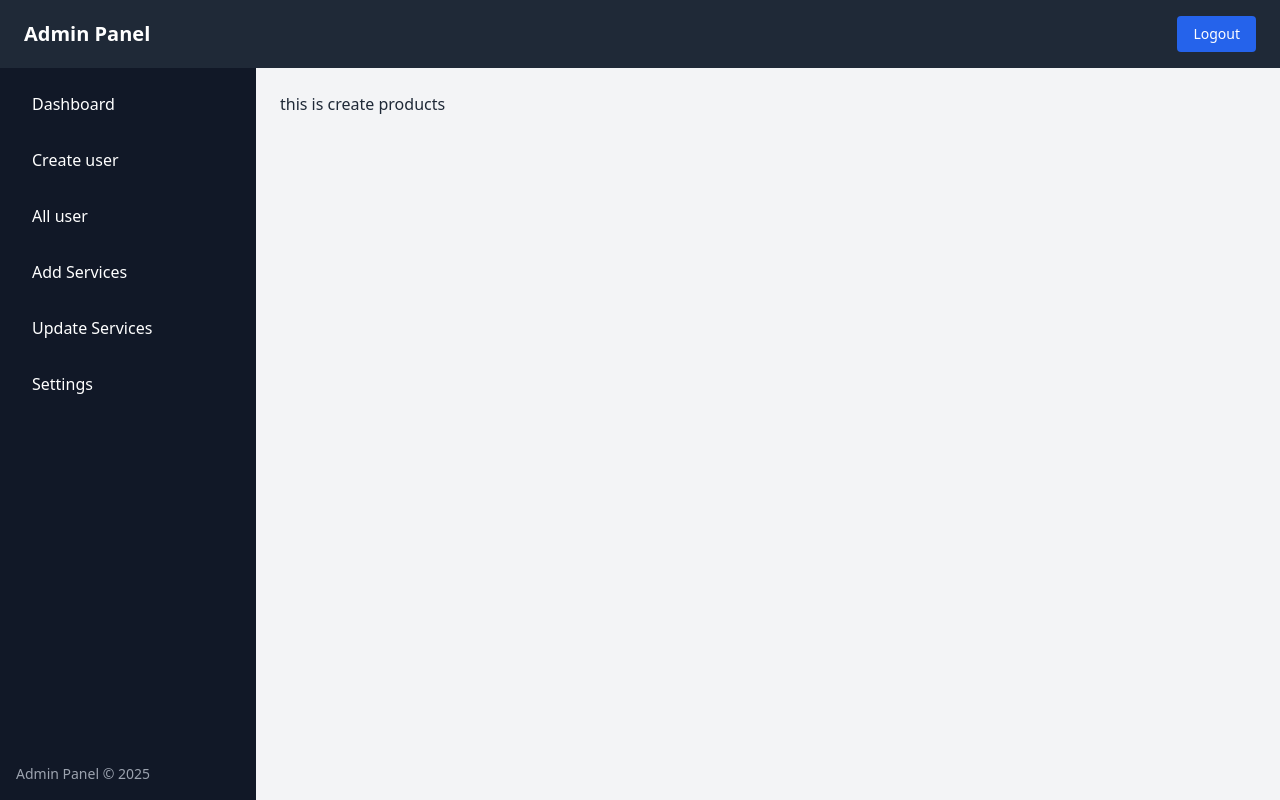
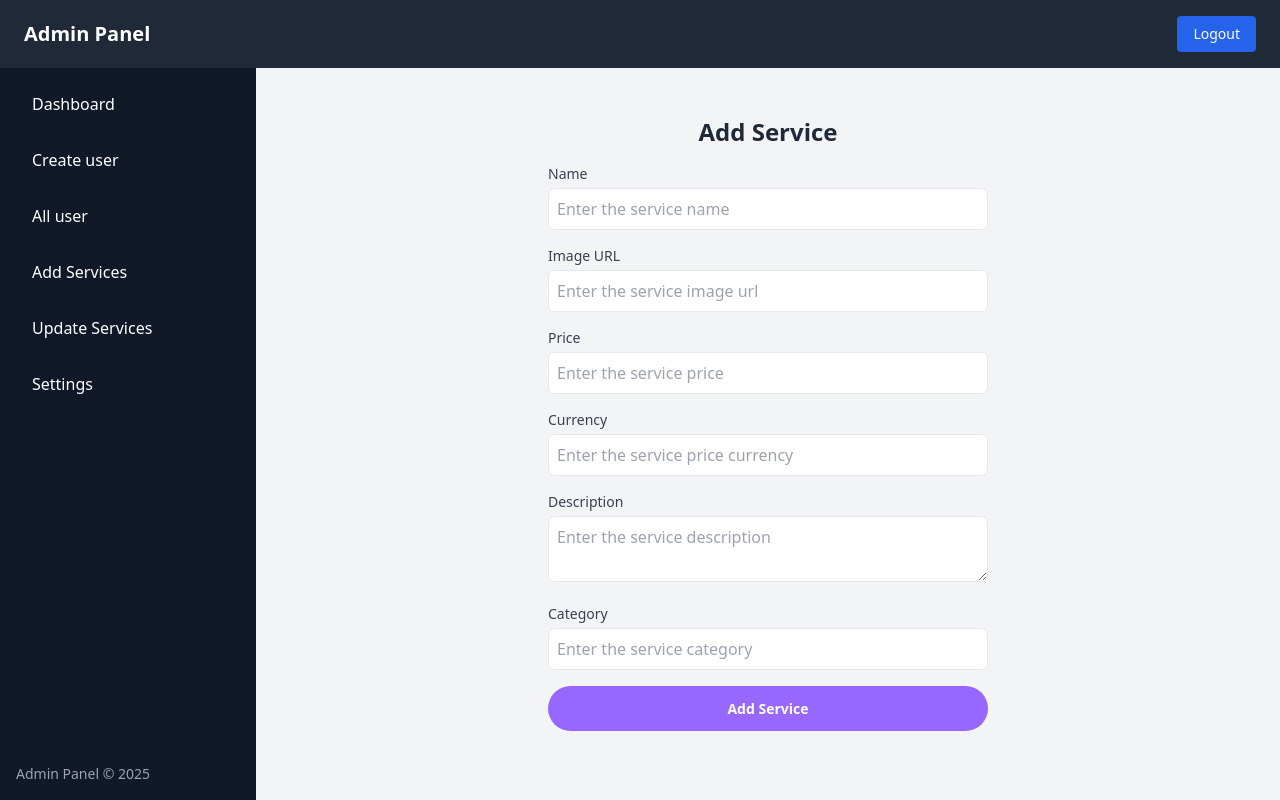
Before and after one commit to Suhanur-Rohoman-Sumon-github/myrepositor, a React (Vite) app: page /admin/Add-services in a window 1280 px wide. Built offline with nearby package versions, Linux system fonts and the light colour scheme.

Commit message:
update service page done

```diff
--- a/src/Redux/features/service/serviceApis.ts
+++ b/src/Redux/features/service/serviceApis.ts
@@ -10,13 +10,14 @@ const serviceApi = baseApi.injectEndpoints({
       providesTags: ['services'],
     }),
     createService: builder.mutation({
-      query: () => ({
+      query: serviceInfo => ({
         url: '/services',
         method: 'POST',
+        body: serviceInfo,
       }),
       invalidatesTags: ['services'],
     }),
-    updateUser: builder.mutation({
+    updateservices: builder.mutation({
       query: payload => ({
         url: `/services/${payload.id}`,
         method: 'GET',
@@ -27,4 +28,8 @@ const serviceApi = baseApi.injectEndpoints({
   }),
 });
 
-export const { useGetAllServiceQuery } = serviceApi;
+export const {
+  useGetAllServiceQuery,
+  useCreateServiceMutation,
+  useUpdateservicesMutation,
+} = serviceApi;
--- a/src/pages/admin/CreateAdmin/CreateAdmin.tsx
+++ b/src/pages/admin/CreateAdmin/CreateAdmin.tsx
@@ -98,10 +98,7 @@ const CreateAdmin = () => {
           />
         </div>
 
-        <button
-          type="submit"
-          className="w-full bg-blue-500 text-white py-2 px-4 rounded-md hover:bg-blue-600 transition"
-        >
+        <button type="submit" className="w-full btn-primary transition">
           Submit
         </button>
       </form>
--- a/src/pages/admin/CreateProducts/CreateProducts.tsx
+++ b/src/pages/admin/CreateProducts/CreateProducts.tsx
@@ -1,7 +1,116 @@
+/* eslint-disable @typescript-eslint/ban-ts-comment */
+import { FieldValues, useForm } from 'react-hook-form';
+import { useCreateServiceMutation } from '../../../Redux/features/service/serviceApis';
+import { useEffect } from 'react';
+import toast from 'react-hot-toast';
+
+export interface TService {
+  name: string;
+  image: string;
+  price: string;
+  currency: string;
+  description: string;
+  category: string;
+}
+
 const CreateProducts = () => {
+  const { register, handleSubmit } = useForm();
+  const [createService, { data: serviceRes, error }] =
+    useCreateServiceMutation();
+  const onSubmit = (data: FieldValues) => {
+    console.log(data);
+    createService({ ...data });
+  };
+  useEffect(() => {
+    if (serviceRes?.success) {
+      toast.success('service created successfull');
+    }
+
+    // @ts-ignore
+    if (error?.data?.success === false) {
+      // @ts-ignore
+      toast.error(error?.data?.message);
+    }
+  }, [serviceRes, error]);
   return (
-    <div>
-      <h1>this is create products </h1>
+    <div className="lg:w-1/2 mx-auto  p-6  rounded-lg">
+      <h2 className="text-2xl font-semibold mb-4 text-center">Add Service</h2>
+      <form onSubmit={handleSubmit(onSubmit)} className="space-y-4">
+        <div>
+          <label className="block text-sm font-medium text-gray-700">
+            Name
+          </label>
+          <input
+            placeholder="Enter the service name"
+            type="text"
+            {...register('name')}
+            className="mt-1 p-2 w-full border rounded-md focus:outline-none focus:ring-2 focus:ring-blue-500"
+          />
+        </div>
+
+        <div>
+          <label className="block text-sm font-medium text-gray-700">
+            Image URL
+          </label>
+          <input
+            placeholder="Enter the service image url"
+            type="text"
+            {...register('image')}
+            className="mt-1 p-2 w-full border rounded-md focus:outline-none focus:ring-2 focus:ring-blue-500"
+          />
+        </div>
+
+        <div>
+          <label className="block text-sm font-medium text-gray-700">
+            Price
+          </label>
+          <input
+            placeholder="Enter the service price"
+            type="text"
+            {...register('price')}
+            className="mt-1 p-2 w-full border rounded-md focus:outline-none focus:ring-2 focus:ring-blue-500"
+          />
+        </div>
+
+        <div>
+          <label className="block text-sm font-medium text-gray-700">
+            Currency
+          </label>
+          <input
+            placeholder="Enter the service price currency"
+            type="text"
+            {...register('currency')}
+            className="mt-1 p-2 w-full border rounded-md focus:outline-none focus:ring-2 focus:ring-blue-500"
+          />
+        </div>
+
+        <div>
+          <label className="block text-sm font-medium text-gray-700">
+            Description
+          </label>
+          <textarea
+            placeholder="Enter the service description"
+            {...register('description')}
+            className="mt-1 p-2 w-full border rounded-md focus:outline-none focus:ring-2 focus:ring-blue-500"
+          ></textarea>
+        </div>
+
+        <div>
+          <label className="block text-sm font-medium text-gray-700">
+            Category
+          </label>
+          <input
+            type="text"
+            placeholder="Enter the service category"
+            {...register('category')}
+            className="mt-1 p-2 w-full border rounded-md focus:outline-none focus:ring-2 focus:ring-blue-500"
+          />
+        </div>
+
+        <button type="submit" className="w-full btn-primary">
+          Add Service
+        </button>
+      </form>
     </div>
   );
 };
--- /dev/null
+++ b/src/pages/admin/UpdateForm/UpdateForm.tsx
@@ -0,0 +1,101 @@
+/* eslint-disable @typescript-eslint/ban-ts-comment */
+import { useLoaderData, useNavigate } from 'react-router-dom';
+import { TService } from '../../Home/OurService/OurService';
+import { useForm } from 'react-hook-form';
+import { useUpdateservicesMutation } from '../../../Redux/features/service/serviceApis';
+import { useEffect } from 'react';
+import toast from 'react-hot-toast';
+
+const UpdateForm = () => {
+  const serviceRes = useLoaderData();
+  // @ts-ignore
+  const service = serviceRes?.data;
+  const [updateServices, { data: updateRes, error }] =
+    useUpdateservicesMutation();
+  const navigate = useNavigate();
+  const { register, handleSubmit } = useForm<TService>({
+    defaultValues: service, // Prefill form
+  });
+
+  const onSubmit = (data: TService) => {
+    console.log('Updated Service:', data);
+
+    updateServices({ id: data?._id, serviceInfo: { ...data } });
+  };
+
+  useEffect(() => {
+    if (updateRes?.success) {
+      toast.success('services updated created successfull');
+      navigate('/admin/updateServices');
+    }
+
+    // @ts-ignore
+    if (error?.data?.success === false) {
+      // @ts-ignore
+      toast.error(error?.data?.message);
+    }
+  }, [updateRes, error, navigate]);
+  return (
+    <div className="max-w-md mx-auto mt-10 p-6 bg-white shadow-lg rounded-lg">
+      <h2 className="text-2xl font-semibold mb-4 text-center">
+        Update Service
+      </h2>
+      <form onSubmit={handleSubmit(onSubmit)} className="space-y-4">
+        <div>
+          <label className="block text-sm font-medium text-gray-700">
+            Name
+          </label>
+          <input
+            {...register('name')}
+            className="mt-1 p-2 w-full border rounded-md focus:ring-2 focus:ring-blue-500"
+          />
+        </div>
+        <div>
+          <label className="block text-sm font-medium text-gray-700">
+            Image URL
+          </label>
+          <input
+            {...register('image')}
+            className="mt-1 p-2 w-full border rounded-md focus:ring-2 focus:ring-blue-500"
+          />
+        </div>
+        <div>
+          <label className="block text-sm font-medium text-gray-700">
+            Price
+          </label>
+          <input
+            {...register('price')}
+            className="mt-1 p-2 w-full border rounded-md focus:ring-2 focus:ring-blue-500"
+          />
+        </div>
+
+        <div>
+          <label className="block text-sm font-medium text-gray-700">
+            Description
+          </label>
+          <textarea
+            {...register('description')}
+            className="mt-1 p-2 w-full border rounded-md focus:ring-2 focus:ring-blue-500"
+          ></textarea>
+        </div>
+        <div>
+          <label className="block text-sm font-medium text-gray-700">
+            Category
+          </label>
+          <input
+            {...register('category')}
+            className="mt-1 p-2 w-full border rounded-md focus:ring-2 focus:ring-blue-500"
+          />
+        </div>
+        <button
+          type="submit"
+          className="w-full bg-blue-500 text-white py-2 px-4 rounded-md hover:bg-blue-600 transition"
+        >
+          Update Service
+        </button>
+      </form>
+    </div>
+  );
+};
+
+export default UpdateForm;
--- a/src/pages/admin/updateServices/UpdateServices.tsx
+++ b/src/pages/admin/updateServices/UpdateServices.tsx
@@ -1,7 +1,52 @@
+import { Link } from 'react-router-dom';
+import { useGetAllServiceQuery } from '../../../Redux/features/service/serviceApis';
+import { TService } from '../../Home/OurService/OurService';
+
 const UpdateServices = () => {
+  const { data: serviceRes } = useGetAllServiceQuery(undefined);
+  const services = serviceRes?.data;
+  console.log(services);
+
   return (
-    <div>
-      <h1>this is update services</h1>
+    <div className="overflow-x-auto">
+      <table className="table">
+        {/* head */}
+        <thead>
+          <tr>
+            <th>Image</th>
+            <th>Name</th>
+            <th>Category</th>
+            <th>Price</th>
+            <th>Update</th>
+          </tr>
+        </thead>
+        <tbody>
+          {services &&
+            services.map((service: TService) => (
+              <tr key={service?._id}>
+                <td>
+                  <div className="avatar">
+                    <div className="mask mask-squircle h-12 w-12">
+                      <img
+                        src={service?.image}
+                        alt="Avatar Tailwind CSS Component"
+                      />
+                    </div>
+                  </div>
+                </td>
+                <td>{service?.name}</td>
+                <td>{service?.category}</td>
+                <td className="text-red-500">${service?.price}</td>
+                <th>
+                  <Link to={`/admin/updateServices/${service?._id}`}>
+                    <button className="btn-primary ">Update</button>
+                  </Link>
+                </th>
+              </tr>
+            ))}
+        </tbody>
+        {/* foot */}
+      </table>
     </div>
   );
 };
--- a/src/routes/routes.tsx
+++ b/src/routes/routes.tsx
@@ -23,6 +23,7 @@ import CreateAdmin from '../pages/admin/CreateAdmin/CreateAdmin';
 import AllUsers from '../pages/admin/AllUsers/AllUsers';
 import CreateProducts from '../pages/admin/CreateProducts/CreateProducts';
 import UpdateServices from '../pages/admin/updateServices/UpdateServices';
+import UpdateForm from '../pages/admin/UpdateForm/UpdateForm';
 
 const route = createBrowserRouter([
   {
@@ -127,6 +128,14 @@ const route = createBrowserRouter([
         path: '/admin/updateServices',
         element: <UpdateServices />,
       },
+      {
+        path: '/admin/updateServices/:id',
+        element: <UpdateForm />,
+        loader: ({ params }) =>
+          fetch(
+            `https://techtuend-service-server.vercel.app/api/services/${params.id}`
+          ),
+      },
     ],
   },
 ]);
```
